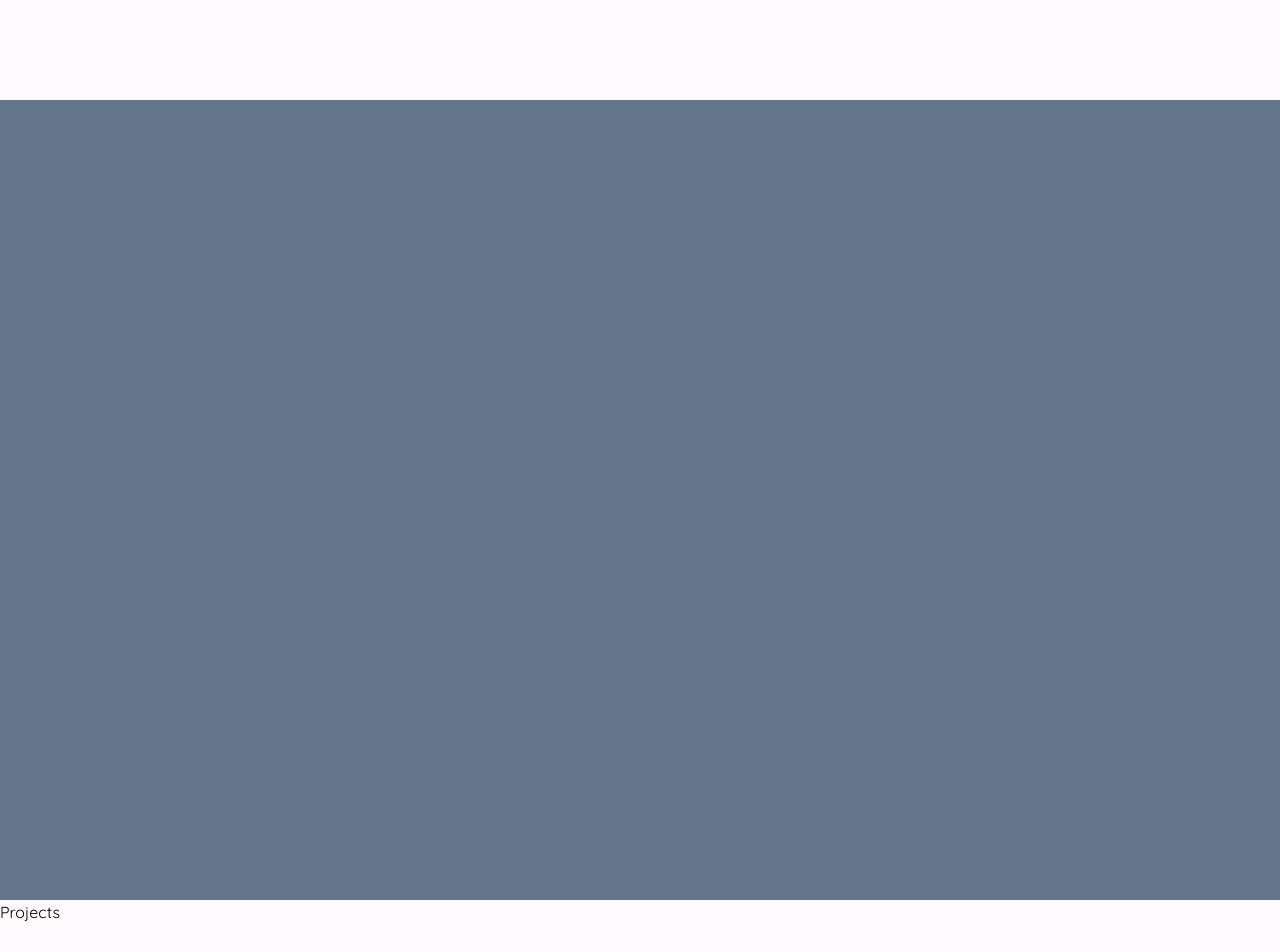
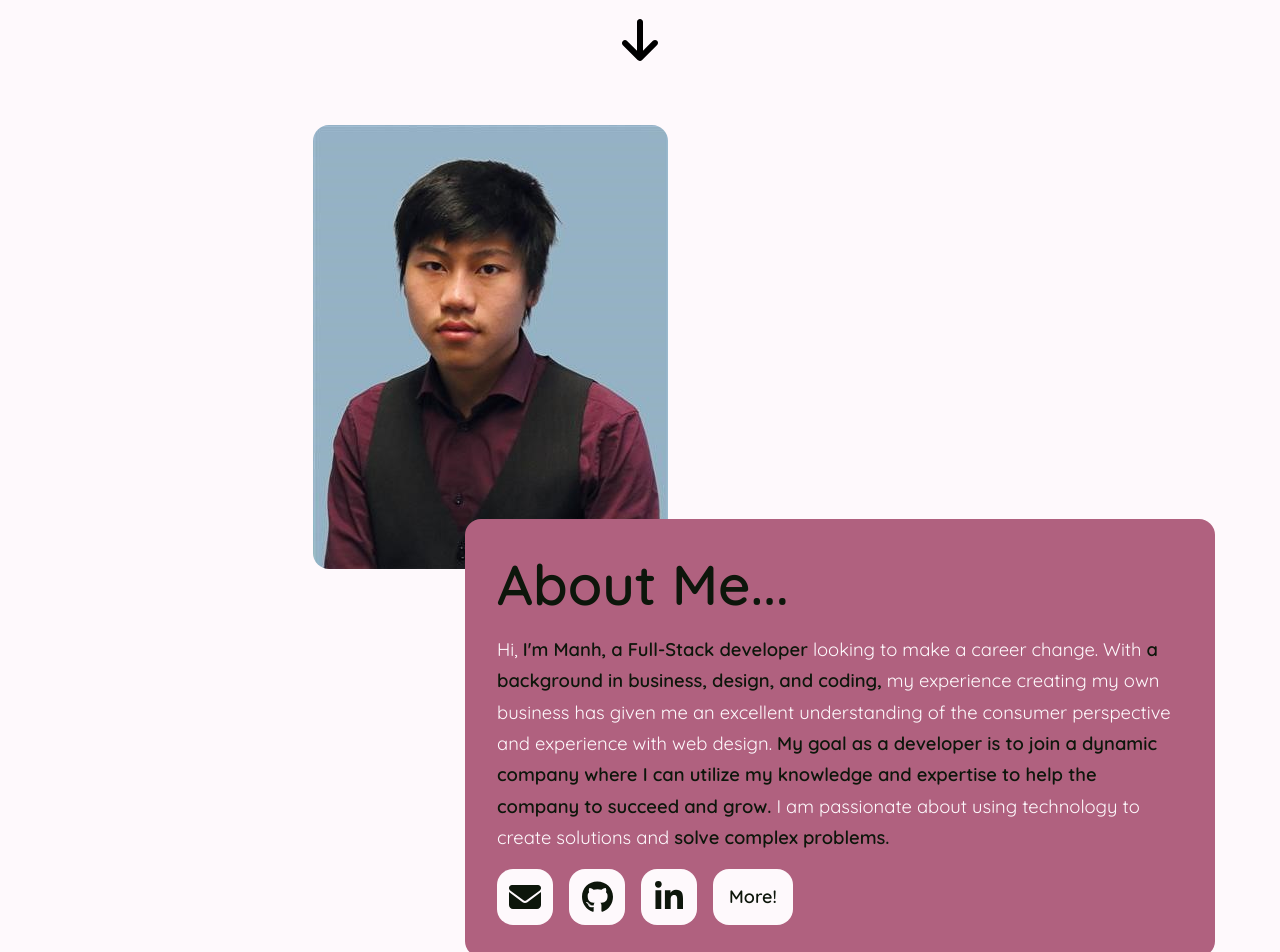
Before and after one commit to LetsCodeManh/Portfolio, a Next.js app: page / in a window 1280 px wide. Shown: the part 700-1652 px from the top of the page. Built offline with nearby package versions, Linux system fonts and the light colour scheme.

Commit message:
feat: About Section Half Finish

```diff
--- a/components/About.tsx
+++ b/components/About.tsx
@@ -1,9 +1,95 @@
-import React from "react";
+"use client";
+import { FontAwesomeIcon } from "@fortawesome/react-fontawesome";
+import { motion } from "framer-motion";
+import { aboutSectionIcons } from "./constants";
+import { fadeIn } from "./utils/motion";
 
 function About() {
   return (
-    <section className="snap-start bg-slate-500 snap-mandatory snap-x ">
-
+    <section id="about" className="flex flex-col space-y-8 justify-center px-[5%] sm:px-[10%] md:px-[10%] lg:px-[15%] relative">
+      <div className="display flex flex-col justify-center items-center">
+        <motion.img
+          initial={{ opacity: 0 }}
+          whileInView={{ opacity: 1 }}
+          src="./Profilbild.jpg"
+          className="rounded-2xl object-cover md:-translate-x-[150px] translate-y-[25px]"
+        />
+        <motion.div
+          initial={{ opacity: 0 }}
+          whileInView={{ opacity: 1 }}
+          transition={{ delay: 0.25 }}
+          className="bg-secondary dark:bg-primary -translate-y-[25px] xl:translate-x-[200px] p-8 rounded-2xl flex flex-col gap-4 max-w-[750px]"
+        >
+          <motion.h1
+            initial={{ opacity: 0 }}
+            whileInView={{ opacity: 1 }}
+            transition={{ delay: 0.25 }}
+            className="header font-semibold text-dark dark:text-dark"
+          >
+            About Me...
+          </motion.h1>
+          <motion.p
+            initial={{ opacity: 0 }}
+            whileInView={{ opacity: 1 }}
+            transition={{ delay: 0.5 }}
+            className="text font-normal text-primary dark:text-secondary"
+          >
+            Hi,{" "}
+            <span className="font-semibold text-dark">
+              I'm Manh, a Full-Stack developer
+            </span>{" "}
+            looking to make a career change. With{" "}
+            <span className="font-semibold text-dark">
+              a background in business, design, and coding,
+            </span>{" "}
+            my experience creating my own business has given me an excellent
+            understanding of the consumer perspective and experience with web
+            design.{" "}
+            <span className="font-semibold text-dark">
+              My goal as a developer is to join a dynamic company where I can
+              utilize my knowledge and expertise to help the company to succeed
+              and grow.
+            </span>{" "}
+            I am passionate about using technology to create solutions and{" "}
+            <span className="font-semibold text-dark">
+              solve complex problems.
+            </span>
+          </motion.p>
+          <motion.div
+            initial="hidden"
+            whileInView="show"
+            variants={fadeIn("up", "tween", 0.5, 1)}
+            className="flex gap-4"
+          >
+            {aboutSectionIcons.map((icon, index) => (
+              <motion.a
+                initial="hidden"
+                whileInView="show"
+                variants={fadeIn("up", "tween", index * 0.25, 1)}
+                whileHover={{ scale: 1.2, borderRadius: "50%" }}
+                whileTap={{ scale: 0.9 }}
+                href={icon.link}
+                key={index}
+                className="flex justify-center items-center h-14 w-14 rounded-2xl bg-primary dark:bg-secondary transition-colors duration-200"
+              >
+                <FontAwesomeIcon
+                  icon={icon.icon}
+                  className="text-dark dark:text-dark"
+                  size="2xl"
+                />
+              </motion.a>
+            ))}
+            <motion.a
+              whileHover={{ scale: 1.2, borderRadius: "50%" }}
+              whileTap={{ scale: 0.9 }}
+              href="#nothing"
+              className="flex justify-center items-center h-14 px-4 rounded-2xl bg-primary dark:bg-secondary transition-colors duration-200 text-dark dark:text-dark font-semibold text-lg"
+            >
+              More!
+            </motion.a>
+          </motion.div>
+        </motion.div>
+      </div>
     </section>
   );
 }
--- a/components/Hero.tsx
+++ b/components/Hero.tsx
@@ -1,4 +1,5 @@
 "use client";
+import { faArrowDown } from "@fortawesome/free-solid-svg-icons";
 import { FontAwesomeIcon } from "@fortawesome/react-fontawesome";
 import { motion } from "framer-motion";
 import { heroSectionIcons } from "./constants";
@@ -6,7 +7,7 @@ import { fadeIn } from "./utils/motion";
 
 const Hero = () => {
   return (
-    <section className="flex flex-col space-y-8 justify-center px-[5%] sm:px-[10%] md:px-[10%] lg:px-[15%] relative overflow-hidden">
+    <section id="home" className="flex flex-col space-y-8 justify-center px-[5%] sm:px-[10%] md:px-[10%] lg:px-[15%] relative overflow-hidden">
       <div className="flex flex-col justify-center gap-4 text-center lg:text-left lg:items-start">
         <motion.h2
           initial="hidden"
@@ -58,11 +59,11 @@ const Hero = () => {
               initial="hidden"
               whileInView="show"
               variants={fadeIn("up", "tween", index * 0.5, 1)}
-              whileHover={{ scale: 1.2 }}
+              whileHover={{ scale: 1.2, borderRadius: "50%" }}
               whileTap={{ scale: 0.9 }}
               href={icon.link}
               key={index}
-              className="flex justify-center items-center h-14 w-14 rounded-full bg-secondary dark:bg-primary transition-colors duration-200"
+              className="flex justify-center items-center h-14 w-14 rounded-2xl bg-secondary dark:bg-primary transition-colors duration-200"
             >
               <FontAwesomeIcon
                 icon={icon.icon}
@@ -73,6 +74,21 @@ const Hero = () => {
           ))}
         </motion.div>
       </div>
+      <div className="absolute bottom-6 left-1/2 -translate-x-1/2 hidden sm:block">
+        <motion.a
+          initial={{ opacity: 0 }}
+          whileInView={{ opacity: 1 }}
+          transition={{delay: 2}}
+          className="flex justify-center items-center"
+          href="#about"
+        >
+          <FontAwesomeIcon
+            icon={faArrowDown}
+            className="animate-bounce"
+            size="3x"
+          />
+        </motion.a>
+      </div>
     </section>
   );
 };
--- a/components/Navigation.tsx
+++ b/components/Navigation.tsx
@@ -17,7 +17,11 @@ const Navigation = () => {
 
   return (
     <>
-      <button
+      <motion.button
+        initial={{ opacity: 0 }}
+        animate={{ opacity: 1 }}
+        whileHover={{ scale: 1.2 }}
+        whileTap={{ scale: 0.9 }}
         className={`navigation__hamburger fixed sm:top-12 sm:right-12 top-6 right-6 z-50 h-16 w-16 rounded-full cursor-pointer border-none shadow-2xl transition-colors duration-250 ${
           isActive ? "is-active" : ""
         } ${
@@ -46,9 +50,10 @@ const Navigation = () => {
             d="m 20 40 h 60 a 1 1 0 0 1 0 20 h -60 a 1 1 0 0 1 0 -40 h 30 v 70"
           ></path>
         </svg>
-      </button>
+      </motion.button>
 
       <motion.div
+        initial={{ opacity: 0 }}
         animate={isActive ? "open" : "close"}
         variants={backgroundNav()}
         className={`fixed sm:top-14 sm:right-14 top-8 right-8 z-10  h-12 w-12 rounded-full bg-secondary dark:bg-primary`}
@@ -61,7 +66,7 @@ const Navigation = () => {
           isActive ? "pointer-events" : "pointer-events-none"
         }`}
       >
-        <ul className="flex flex-col justify-center h-screen w-screen gap-8">
+        <ul className="flex flex-col justify-center h-screen w-screen gap-4">
           {sections.map((section, index) => (
             <motion.li
               animate={isActive ? "open" : "close"}
@@ -86,12 +91,12 @@ const Navigation = () => {
         >
           {socials.map((social, index) => (
             <motion.a
-              whileHover={{ scale: 1.2 }}
+              whileHover={{ scale: 1.2, borderRadius: "50%" }}
               whileTap={{ scale: 0.9 }}
               href={social.link}
               target="_blank"
               key={index}
-              className="flex justify-center items-center h-14 w-14 rounded-full bg-primary dark:bg-secondary transition-colors duration-200"
+              className="flex justify-center items-center h-14 w-14 rounded-2xl bg-primary dark:bg-secondary transition-colors duration-200"
             >
               <FontAwesomeIcon
                 icon={social.icon}
@@ -103,10 +108,10 @@ const Navigation = () => {
 
           {currentTheme === "dark" ? (
             <motion.button
-              whileHover={{ scale: 1.2 }}
+              whileHover={{ scale: 1.2, borderRadius: "50%" }}
               whileTap={{ scale: 0.9 }}
               onClick={() => setTheme("light")}
-              className="h-14 w-14  rounded-full bg-primary dark:bg-secondary border-2 border-secondary dark:border-primary transition-colors duration-200"
+              className="h-14 w-14  rounded-2xl bg-primary dark:bg-secondary  transition-colors duration-200"
             >
               <FontAwesomeIcon
                 icon={faSun}
@@ -116,10 +121,10 @@ const Navigation = () => {
             </motion.button>
           ) : (
             <motion.button
-              whileHover={{ scale: 1.1 }}
+              whileHover={{ scale: 1.2, borderRadius: "50%" }}
               whileTap={{ scale: 0.9 }}
               onClick={() => setTheme("dark")}
-              className="h-14 w-14  rounded-full bg-primary dark:bg-secondary border-2 border-secondary dark:border-primary transition-colors duration-200"
+              className="h-14 w-14  rounded-2xl bg-primary dark:bg-secondary transition-colors duration-200"
             >
               <FontAwesomeIcon
                 icon={faMoon}
--- a/components/constants/index.ts
+++ b/components/constants/index.ts
@@ -1,6 +1,10 @@
 import { IconDefinition } from "@fortawesome/fontawesome-svg-core";
 import { faGithub, faLinkedinIn } from "@fortawesome/free-brands-svg-icons";
-import { faEnvelope, faFileAlt, faFolderOpen } from "@fortawesome/free-solid-svg-icons";
+import {
+  faEnvelope,
+  faFileAlt,
+  faFolderOpen,
+} from "@fortawesome/free-solid-svg-icons";
 
 export const sections = [
   {
@@ -60,3 +64,23 @@ export const heroSectionIcons: heroSectionIcon[] = [
     icon: faEnvelope,
   },
 ];
+
+type aboutSectionIcon = {
+  link: string;
+  icon: IconDefinition;
+};
+
+export const aboutSectionIcons: aboutSectionIcon[] = [
+  {
+    link: "#contact",
+    icon: faEnvelope,
+  },
+  {
+    link: "https://github.com/LetsCodeManh",
+    icon: faGithub,
+  },
+  {
+    link: "linkedin.com/in/manh-nguyen-0a094524b",
+    icon: faLinkedinIn,
+  },
+];
--- a/components/utils/motion.js
+++ b/components/utils/motion.js
@@ -1,11 +1,13 @@
 export const backgroundNav = () => ({
   open: {
+    opacity: 1,
     scale: 100,
     transition: {
       delay: 0,
     },
   },
   close: {
+    opacity: 0,
     scale: 1,
     transition: {
       delay: 0.5,
--- a/styles/styles.css
+++ b/styles/styles.css
@@ -18,6 +18,6 @@
 }
 
 .navigation__link {
-  font-size: clamp(2rem, 8vmin, 7rem);
-  padding: clamp(0.25em, 1vmin, 1em) clamp(1em, 4vmin, 4em);
+  font-size: clamp(2rem, 8vmin, 6rem);
+  padding: clamp(0.25em, 1vmin, 1em) clamp(1em, 15vmin, 10em);
 }
```
Also changed, not shown: public/Profilbild.jpg (added).
